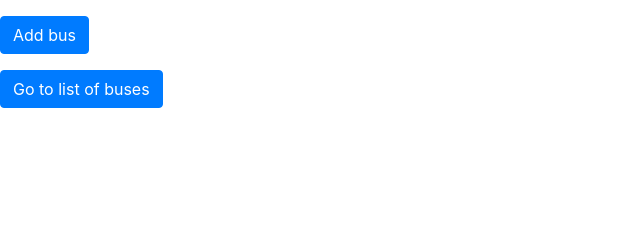
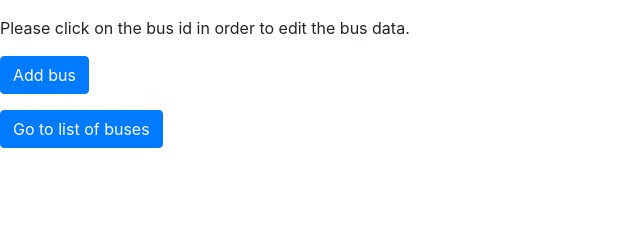
Before and after one commit to pawmarkor/bus_batteries, a Django app: page /buses/ in a window 1280 px wide. Shown: the part 98-338 px from the top of the page, without its empty margins (0-640 px from the left). Run offline with Django 3.2, Linux system fonts and the light colour scheme; data that the repository does not hold is empty; some libraries are stand-ins or nearby versions.

Commit message:
UX: add info about bus id links

```diff
--- a/templates/bus_batteries_app/index.html
+++ b/templates/bus_batteries_app/index.html
@@ -27,6 +27,7 @@
             </tbody>
         </table>
     </p>
+    <p>Please click on the bus id in order to edit the bus data.</p>
     <p>
         <a href="{% url 'bus_batteries_app:add_bus' %}" class="btn btn-primary">Add bus</a>
     </p>
```
Also changed, not shown: README.md.
